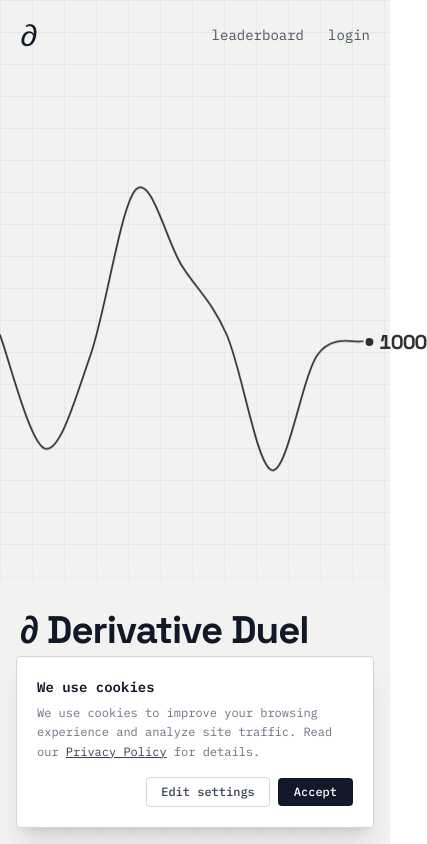
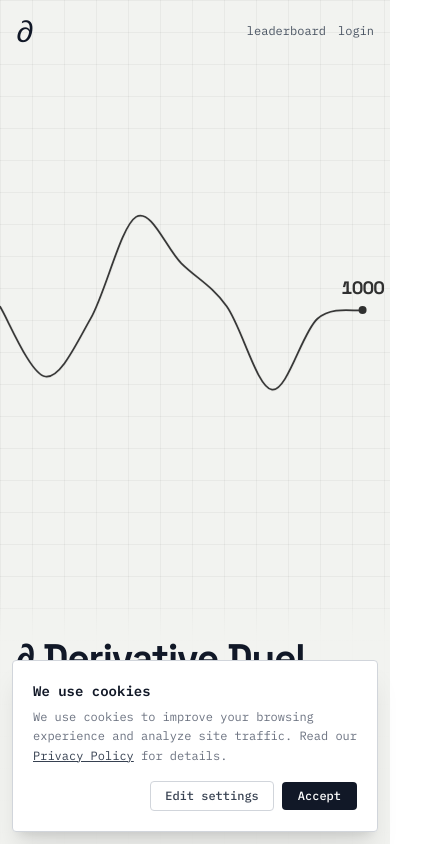
Before and after one commit to eliasleinonen/MathbattleFront, a React (Vite) app in the folder frontend/: page / in a window 390 px wide. Shown: the top 844 px of the page, 427 px wide, since content can reach past the window. Built offline with nearby package versions, Linux system fonts and the light colour scheme; no server answers.

Commit message:
style: optimize mobile layout and align elo squiggle tip dot

```diff
--- a/frontend/src/components/CookieConsent.jsx
+++ b/frontend/src/components/CookieConsent.jsx
@@ -112,7 +112,7 @@ export default function CookieConsent() {
 
       {/* Banner */}
       <div
-        className={`fixed bottom-4 right-4 z-[9999] max-w-sm sm:max-w-md w-[calc(100%-2rem)] transition-all duration-300 ease-out ${
+        className={`fixed bottom-3 left-3 right-3 sm:left-auto sm:right-4 sm:bottom-4 z-[9999] sm:max-w-md transition-all duration-300 ease-out ${
           closing
             ? 'translate-y-4 opacity-0 pointer-events-none'
             : 'translate-y-0 opacity-100'
--- a/frontend/src/components/EloSquiggleGraph.jsx
+++ b/frontend/src/components/EloSquiggleGraph.jsx
@@ -30,17 +30,17 @@ export default function EloSquiggleGraph({ elo, className = '' }) {
           />
         </svg>
         <span
-          className="elo-squiggle-tip pointer-events-none absolute flex items-center gap-1.5 text-inherit"
+          className="elo-squiggle-tip pointer-events-none absolute flex flex-col items-center text-inherit"
           style={{
             left: `${tipLeft}%`,
             top: `${tipTop}%`,
-            transform: 'translate(0.15rem, -50%)',
+            transform: 'translate(-50%, calc(-100% + 4px))',
           }}
         >
-          <span className="elo-squiggle-dot inline-block h-2 w-2 shrink-0 rounded-full bg-current" aria-hidden="true" />
-          <span className="elo-squiggle-label font-sans text-xl font-semibold tabular-nums tracking-tight sm:text-2xl">
+          <span className="elo-squiggle-label font-sans text-lg sm:text-xl font-semibold tabular-nums tracking-tight md:text-2xl mb-1">
             {rating}
           </span>
+          <span className="elo-squiggle-dot inline-block h-2 w-2 shrink-0 rounded-full bg-current" aria-hidden="true" />
         </span>
       </div>
     </div>
--- a/frontend/src/pages/Home.jsx
+++ b/frontend/src/pages/Home.jsx
@@ -151,7 +151,7 @@ export default function Home() {
   const displayElo = userData.elo ?? DEFAULT_ELO;
 
   return (
-    <div className="home-field min-h-screen text-[#111] font-mono">
+    <div className="home-field min-h-screen text-[#111] font-mono overflow-x-hidden">
       <Seo
         title="Derivative Duel | Competitive Calculus Math Game"
         description="Battle opponents by solving calculus derivative problems in real-time. Challenge friends, improve your ELO rating, and master calculus derivatives."
@@ -160,14 +160,14 @@ export default function Home() {
       />
 
       <div className="relative min-h-[100svh] flex flex-col">
-        <nav className="relative z-20 flex justify-between items-center gap-4 px-5 py-5 sm:px-8">
+        <nav className="relative z-20 flex justify-between items-center gap-2 sm:gap-4 px-4 py-4 sm:px-8 sm:py-5">
           <span
             aria-label="derivative duel"
             className="text-3xl font-medium text-gray-900 select-none leading-none"
           >
             &#8706;
           </span>
-          <div className="flex items-center gap-6 text-sm text-gray-600">
+          <div className="flex items-center gap-3 sm:gap-6 text-xs sm:text-sm text-gray-600">
             <button
               type="button"
               onClick={() => navigate('/leaderboard')}
@@ -214,35 +214,35 @@ export default function Home() {
 
         <EloSquiggleGraph
           elo={displayElo}
-          className="pointer-events-none absolute inset-x-0 top-[10%] bottom-[38%] z-0 text-[#1a1a1a] opacity-90 home-elo-graph"
+          className="pointer-events-none absolute inset-x-0 top-[18%] bottom-[50%] sm:top-[10%] sm:bottom-[38%] z-0 text-[#1a1a1a] opacity-90 home-elo-graph"
         />
 
-        <div className="relative z-10 mt-auto px-5 pb-10 pt-16 sm:px-8 sm:pb-14 max-w-3xl home-hero-copy">
+        <div className="relative z-10 mt-auto px-4 pb-8 pt-12 sm:px-8 sm:pb-14 sm:pt-16 max-w-3xl home-hero-copy">
           <h1 className="font-sans font-bold text-[clamp(2.4rem,7vw,3.75rem)] tracking-tight leading-[0.95] text-gray-900 mb-2">
             &#8706; Derivative Duel
           </h1>
           <p className="font-mono text-sm text-gray-700 mb-6 tabular-nums">
             elo {displayElo}
           </p>
-          <div className="flex flex-wrap gap-3">
+          <div className="flex flex-wrap gap-2 sm:gap-3">
             <button
               type="button"
               onClick={() => navigate('/play/random')}
-              className="inline-flex items-center justify-center px-4 sm:px-5 py-3 bg-gray-900 hover:bg-black text-white text-sm rounded transition-colors"
+              className="inline-flex items-center justify-center px-3.5 sm:px-5 py-2.5 sm:py-3 bg-gray-900 hover:bg-black text-white text-xs sm:text-sm rounded transition-colors"
             >
               {isLoggedIn ? 'Play random' : 'Play as a guest'}
             </button>
             <button
               type="button"
               onClick={() => navigate('/play/friend')}
-              className="inline-flex items-center justify-center px-4 sm:px-5 py-3 border border-gray-300 hover:border-gray-900 text-gray-900 text-sm rounded transition-colors bg-white"
+              className="inline-flex items-center justify-center px-3.5 sm:px-5 py-2.5 sm:py-3 border border-gray-300 hover:border-gray-900 text-gray-900 text-xs sm:text-sm rounded transition-colors bg-white"
             >
               Challenge friend
             </button>
             <button
               type="button"
               onClick={() => navigate('/daily-challenge')}
-              className="relative inline-flex items-center justify-center px-4 sm:px-5 py-3 border border-gray-300 hover:border-gray-900 text-gray-900 text-sm rounded transition-colors bg-white"
+              className="relative inline-flex items-center justify-center px-3.5 sm:px-5 py-2.5 sm:py-3 border border-gray-300 hover:border-gray-900 text-gray-900 text-xs sm:text-sm rounded transition-colors bg-white"
             >
               Daily challenge
               {!isDailyCompleted && (
@@ -256,7 +256,7 @@ export default function Home() {
         </div>
       </div>
 
-      <div className="relative z-10 border-t border-gray-200 bg-gray-50 px-5 py-12 sm:px-8">
+      <div className="relative z-10 border-t border-gray-200 bg-gray-50 px-4 py-10 sm:px-8 sm:py-12">
         <div className="max-w-3xl mx-auto">
 
           {challengeError && (
```
